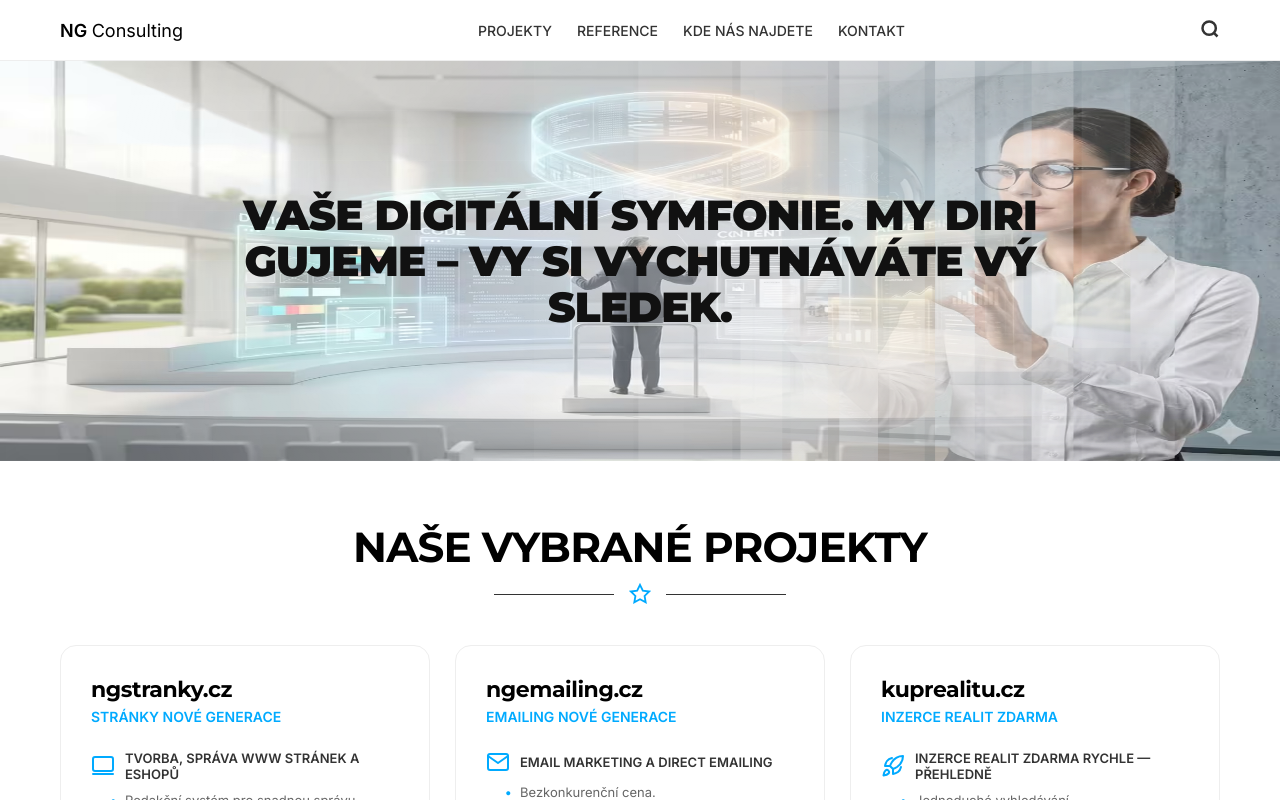
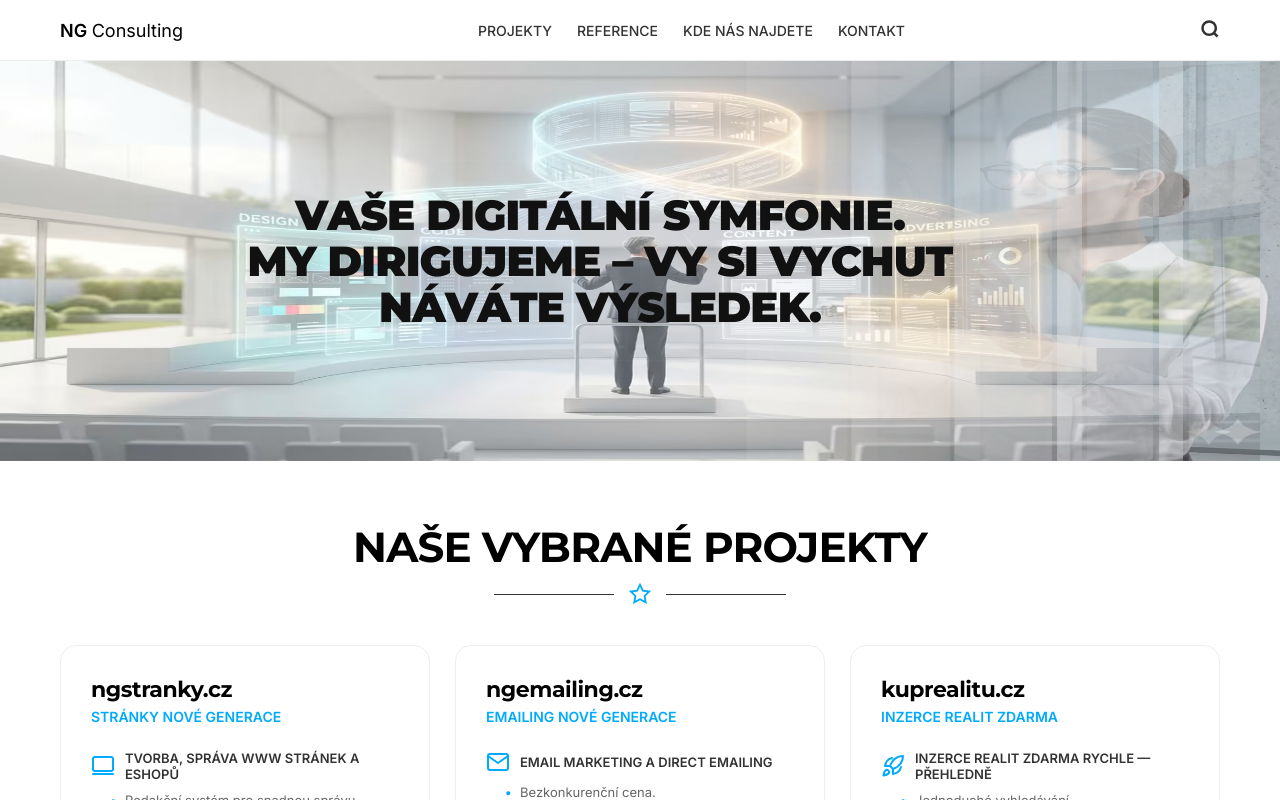
Before and after one commit to ljresetl/ng-hub, a Next.js app: page / in a window 1280 px wide. Shown: the top 800 px of the page. Built offline with nearby package versions, Linux system fonts and the light colour scheme.

Commit message:
Update Foto.tsx

```diff
--- a/src/components/Foto/Foto.tsx
+++ b/src/components/Foto/Foto.tsx
@@ -6,9 +6,8 @@ import TextAnimation from "./TextAnimation";
 import styles from "./Foto.module.scss";
 
 const images = ["/1024.avif", "/1024G.avif"];
-const COLUMNS = 12; // Збільшив кількість для плавнішої хвилі
+const COLUMNS = 12;
 const ROWS = 8;
-const HERO_TEXT = "Vaše digitální symfonie. My dirigujeme – vy si vychutnáváte výsledek.";
 
 const Foto: React.FC = () => {
   const [index, setIndex] = useState(0);
@@ -16,13 +15,11 @@ const Foto: React.FC = () => {
   const bricksArray = Array.from({ length: COLUMNS * ROWS }, (_, i) => i);
 
   useEffect(() => {
-    // 1. Статичне перше фото на 3 секунди
     const initialTimer = setTimeout(() => {
       setIsInitial(false);
       setIndex(1);
     }, 3000);
 
-    // 2. Цикл заміни кожні 4-5 секунд
     const interval = setInterval(() => {
       setIndex((prev) => (prev + 1) % images.length);
     }, 5000);
@@ -39,31 +36,20 @@ const Foto: React.FC = () => {
         <div className={styles.houseCanvas}>
 
           <AnimatePresence>
-            <motion.div
-              key={index}
-              className={styles.bricksWrapper}
-            >
+            <motion.div key={index} className={styles.bricksWrapper}>
               {bricksArray.map((i) => {
                 const col = i % COLUMNS;
                 const row = Math.floor(i / COLUMNS);
-
                 return (
                   <motion.div
                     key={i}
                     className={styles.brick}
-                    initial={isInitial ? { opacity: 1, x: 0 } : {
-                      x: -50, // Трохи під'їжджає зліва
-                      opacity: 0
-                    }}
+                    initial={isInitial ? { opacity: 1, x: 0 } : { x: -30, opacity: 0 }}
                     animate={{ x: 0, opacity: 1 }}
-                    exit={{
-                      x: 50, // Трохи від'їжджає вправо при зникненні
-                      opacity: 0
-                    }}
+                    exit={{ x: 30, opacity: 0 }}
                     transition={{
                       duration: 0.8,
-                      // ГОЛОВНЕ: затримка базується на колонці (col), що створює рух зліва направо
-                      delay: col * 0.1,
+                      delay: col * 0.08,
                       ease: "easeInOut",
                     }}
                     style={{
@@ -79,8 +65,16 @@ const Foto: React.FC = () => {
             </motion.div>
           </AnimatePresence>
 
+          {/* ОНОВЛЕНО: Текст розділений на два блоки для контролю рядків */}
           <div className={styles.textOverlay}>
-            <TextAnimation text={HERO_TEXT} />
+            <div className={styles.textContainer}>
+              <div className={styles.line1}>
+                <TextAnimation text="Vaše digitální symfonie." />
+              </div>
+              <div className={styles.line2}>
+                <TextAnimation text="My dirigujeme – vy si vychutnáváte výsledek." />
+              </div>
+            </div>
           </div>
         </div>
       </div>
```
